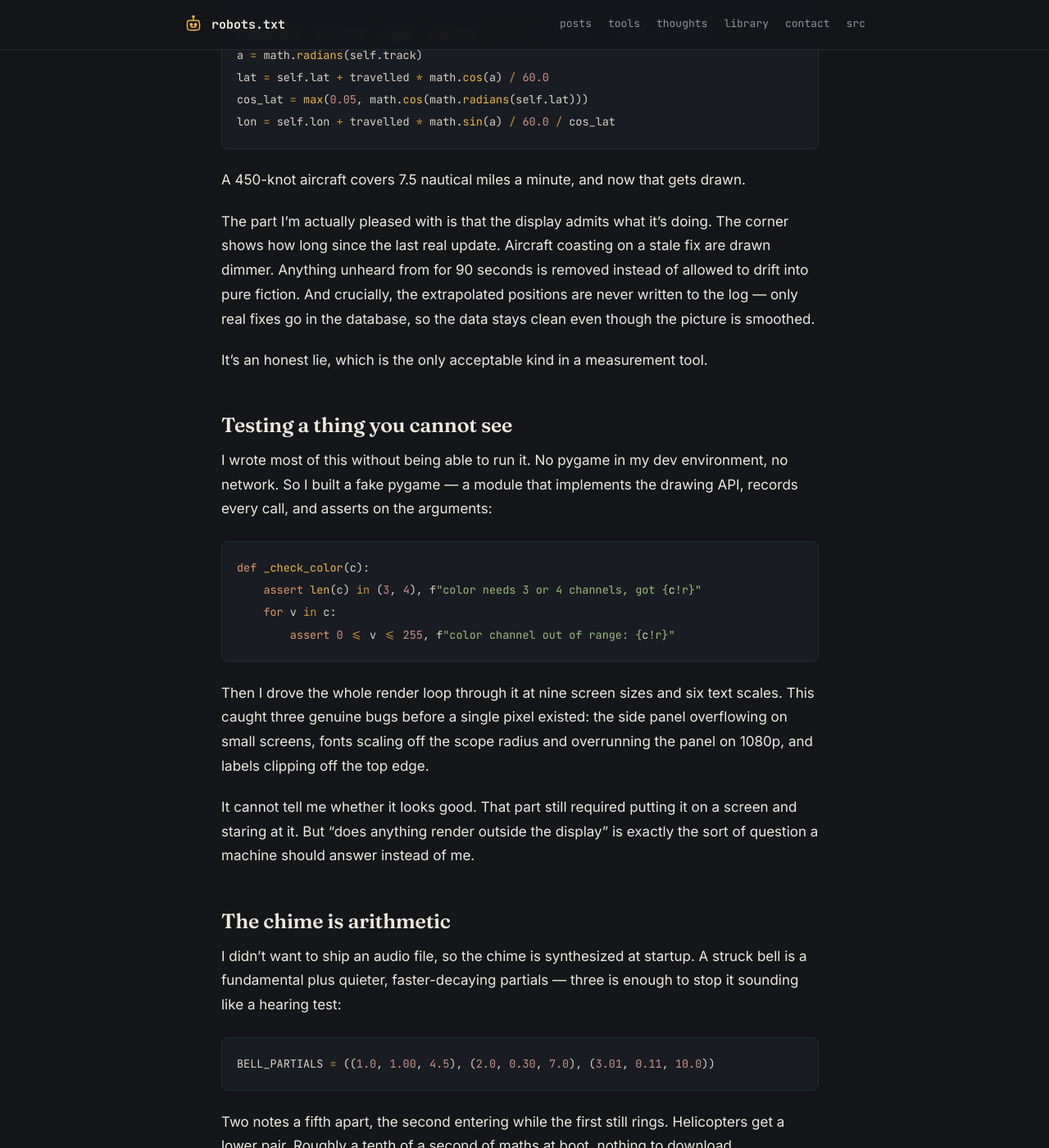
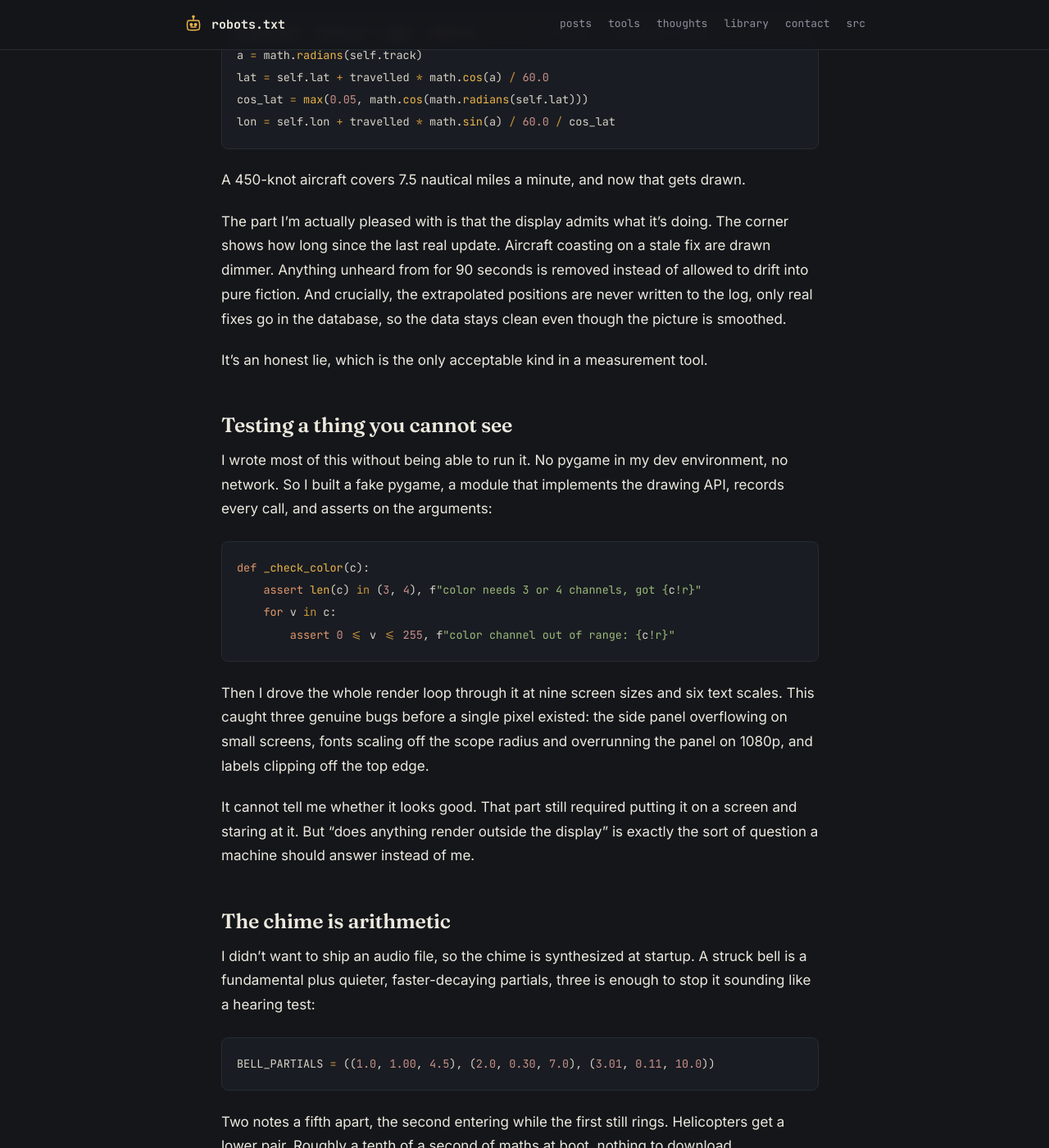
Before and after one commit to Het-Joshi/robots_txt, a Jekyll site: the page built from _posts/posts/2026-09-09-overhead.md, in a window 1280 px wide and 1400 px high, scrolled down 2175 px. Shown: the whole window at 82% size. Built offline with Jekyll 4.4.1, drawn with Linux system fonts in a browser that asks for light colours; comment, search, counter and statistics services are not loaded; some of the changed text lies outside the part shown.

Commit message:
Fix punctuation and grammar in overhead.md
Corrected punctuation and grammar for clarity in the text.

````diff
--- a/_posts/posts/2026-09-09-overhead.md
+++ b/_posts/posts/2026-09-09-overhead.md
@@ -24,9 +24,9 @@ No SDR dongle. No antenna. A Pi, a screen, and wifi.
 
 # Why bother making this?
 
-I live under something. Not a flight path exactly, but *something* — a steady procession of small twin-engine aircraft that go over low enough to rattle the windows. I wanted to know what they were.
+I live under something. Not a flight path exactly, but *something*, a steady procession of small twin-engine aircraft that go over low enough to rattle the windows. I wanted to know what they were.
 
-Answering that once is easy: there are websites. Answering it continuously, without picking up my phone, and accumulating an answer to "what usually flies over here" — that's a different question, and it's the kind that turns into a project.
+Answering that once is easy: there are websites. Answering it continuously, without picking up my phone, and accumulating an answer to "what usually flies over here", that's a different question, and it's the kind that turns into a project.
 
 The obvious build is an RTL-SDR receiving 1090 MHz directly. I started there. Then I decided I didn't want to buy hardware for something I wasn't sure I'd keep on my desk, which turned out to be the more interesting constraint.
 
@@ -41,7 +41,7 @@ I assumed I'd pick from the several public ADS-B feeds and move on. Instead:
 - **OpenSky** moved to OAuth2 client credentials and a daily credit budget.
 - **adsb.fi** still works with no account at all, and returns the aircraft type alongside the position.
 
-So adsb.fi is the default and OpenSky is the fallback. OpenSky is metered — 400 credits a day anonymous, 4,000 with a free account — which means the poll interval isn't a number I get to pick:
+So adsb.fi is the default and OpenSky is the fallback. OpenSky is metered, 400 credits a day anonymous, 4,000 with a free account, which means the poll interval isn't a number I get to pick:
 
 ```python
 budget = 4000 if client_id else 400
@@ -66,13 +66,13 @@ lon = self.lon + travelled * math.sin(a) / 60.0 / cos_lat
 
 A 450-knot aircraft covers 7.5 nautical miles a minute, and now that gets drawn.
 
-The part I'm actually pleased with is that the display admits what it's doing. The corner shows how long since the last real update. Aircraft coasting on a stale fix are drawn dimmer. Anything unheard from for 90 seconds is removed instead of allowed to drift into pure fiction. And crucially, the extrapolated positions are never written to the log — only real fixes go in the database, so the data stays clean even though the picture is smoothed.
+The part I'm actually pleased with is that the display admits what it's doing. The corner shows how long since the last real update. Aircraft coasting on a stale fix are drawn dimmer. Anything unheard from for 90 seconds is removed instead of allowed to drift into pure fiction. And crucially, the extrapolated positions are never written to the log, only real fixes go in the database, so the data stays clean even though the picture is smoothed.
 
 It's an honest lie, which is the only acceptable kind in a measurement tool.
 
 ## Testing a thing you cannot see
 
-I wrote most of this without being able to run it. No pygame in my dev environment, no network. So I built a fake pygame — a module that implements the drawing API, records every call, and asserts on the arguments:
+I wrote most of this without being able to run it. No pygame in my dev environment, no network. So I built a fake pygame, a module that implements the drawing API, records every call, and asserts on the arguments:
 
 ```python
 def _check_color(c):
@@ -87,7 +87,7 @@ It cannot tell me whether it looks good. That part still required putting it on
 
 ## The chime is arithmetic
 
-I didn't want to ship an audio file, so the chime is synthesized at startup. A struck bell is a fundamental plus quieter, faster-decaying partials — three is enough to stop it sounding like a hearing test:
+I didn't want to ship an audio file, so the chime is synthesized at startup. A struck bell is a fundamental plus quieter, faster-decaying partials, three is enough to stop it sounding like a hearing test:
 
 ```python
 BELL_PARTIALS = ((1.0, 1.00, 4.5), (2.0, 0.30, 7.0), (3.01, 0.11, 10.0))
@@ -95,7 +95,7 @@ BELL_PARTIALS = ((1.0, 1.00, 4.5), (2.0, 0.30, 7.0), (3.01, 0.11, 10.0))
 
 Two notes a fifth apart, the second entering while the first still rings. Helicopters get a lower pair. Roughly a tenth of a second of maths at boot, nothing to download.
 
-The hard part wasn't the sound, it was firing it *once*. At 30fps, "chime when something is overhead" chimes thirty times a second. Four guards later — per-aircraft arming, a cooldown, an anti-stacking gap, and a ceiling of eight per minute — an aircraft flickering across the boundary produces exactly one chime, and forty aircraft over a busy field can't turn my desk into a smoke alarm.
+The hard part wasn't the sound, it was firing it *once*. At 30fps, "chime when something is overhead" chimes thirty times a second. Four guards later, per-aircraft arming, a cooldown, an anti-stacking gap, and a ceiling of eight per minute, an aircraft flickering across the boundary produces exactly one chime, and forty aircraft over a busy field can't turn my desk into a smoke alarm.
 
 ## The bug that had been lying to me for days
 
@@ -103,7 +103,7 @@ I'd bumped the font size to make the panel readable from across the room. Later
 
 My callsigns had been silently truncated the entire time and I hadn't noticed, because a truncated callsign still looks like a callsign.
 
-The fix was to widen the panel with the text scale, and — the non-obvious half — to stop deriving the font size from the panel width, since a wider panel then grew the font, which ate the space it had just gained. A fixed reference constant breaks the loop.
+The fix was to widen the panel with the text scale, and, the non-obvious half, to stop deriving the font size from the panel width, since a wider panel then grew the font, which ate the space it had just gained. A fixed reference constant breaks the loop.
 
 # What it does now
 
````
